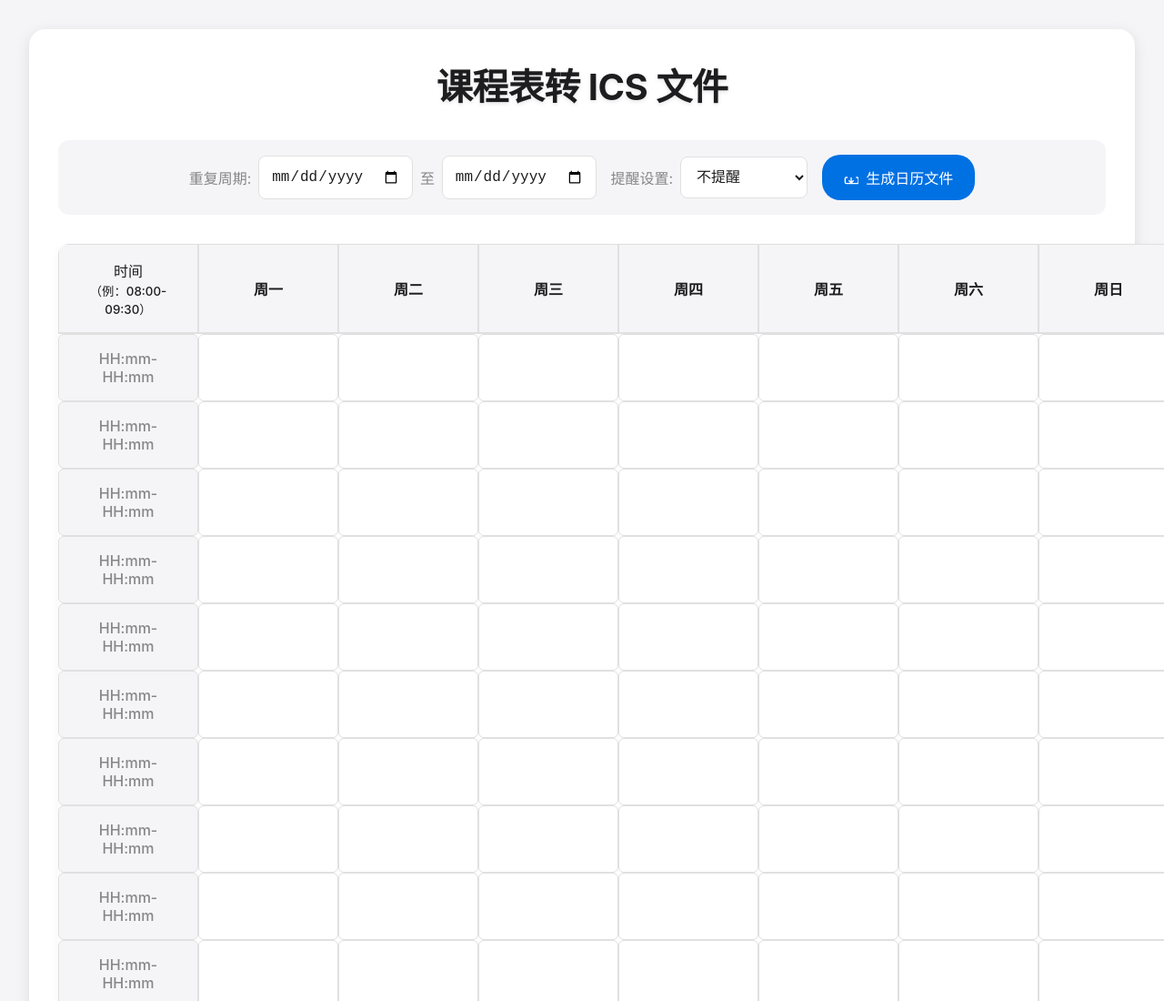
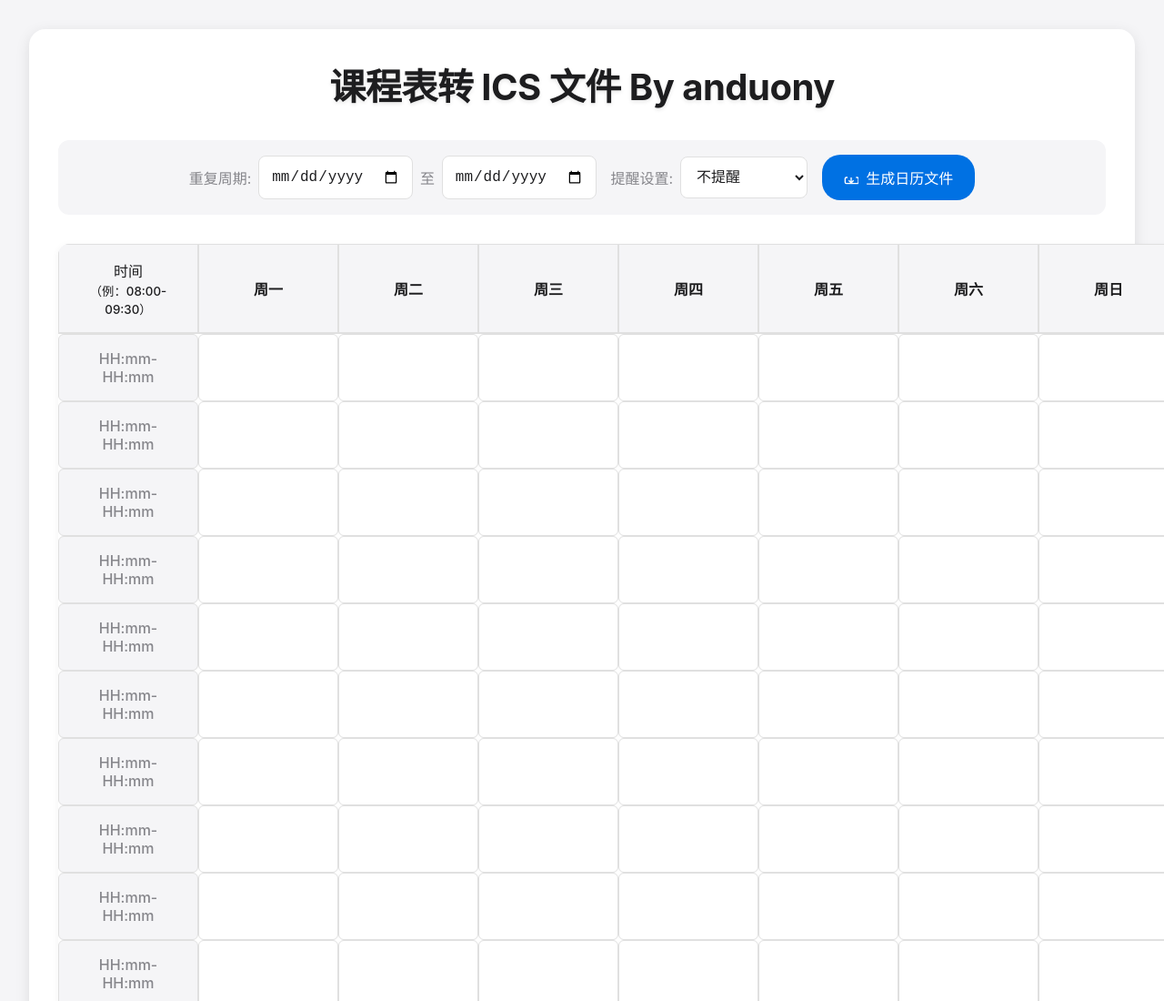
Before and after one commit to anduony/timetable2ics, a plain HTML site: page index.html in a window 1280 px wide. Shown: the top 1100 px of the page at 91% size. Drawn offline with Linux system fonts and the light colour scheme.

Commit message:
Update index.html
添加作者

```diff
--- a/index.html
+++ b/index.html
@@ -3,7 +3,7 @@
 <head>
     <meta charset="UTF-8">
     <meta name="viewport" content="width=device-width, initial-scale=1.0">
-    <title>课程表转ICS文件 - Apple风格</title>
+    <title>课程表转ICS文件 - By anduony</title>
     <style>
         :root {
             --apple-blue: #0071e3;
@@ -220,7 +220,7 @@
 </head>
 <body>
     <div class="container">
-        <h1>课程表转 ICS 文件</h1>
+        <h1>课程表转 ICS 文件 By anduony</h1>
 
         <div class="controls">
             <label style="display: flex; align-items: center; gap: 0.5rem;">
```
